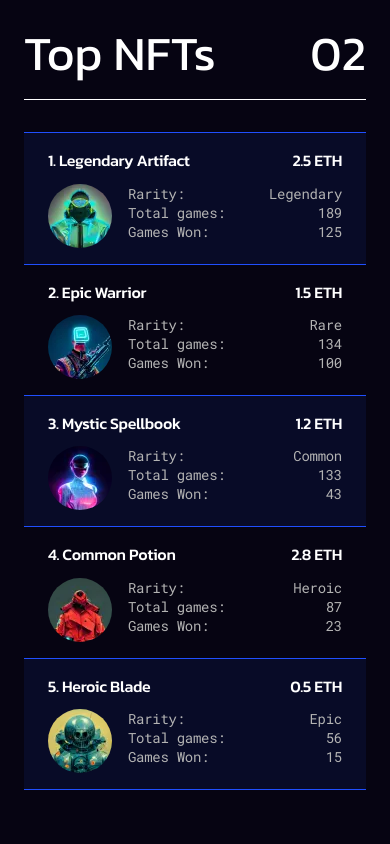
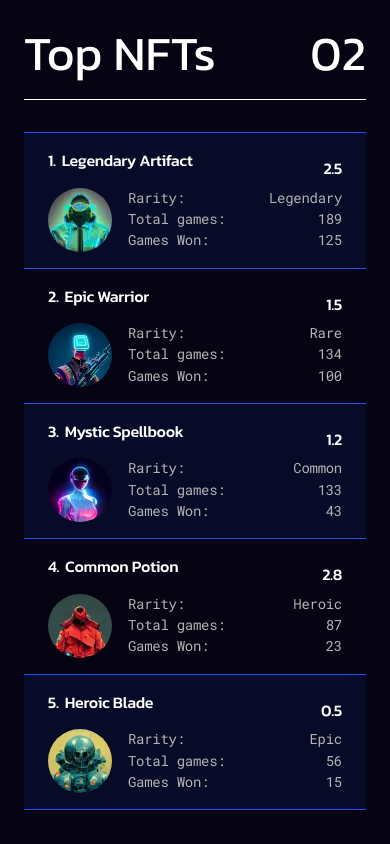
Before and after one commit to DaniilPopov0809/dexola-capm, a React (Vite) app: page / in a window 390 px wide. Shown: the part 2340-3184 px from the top of the page. Built offline with nearby package versions, Linux system fonts and the light colour scheme; what google-libphonenumber would draw is missing.

Commit message:
UPD: NftTable, NftTableRow DEL: NftTableRowMobile

```diff
--- a/src/App.tsx
+++ b/src/App.tsx
@@ -9,8 +9,8 @@ function App() {
   return (
     <>
       <Header />
-      <main >
-        <Hero/>
+      <main>
+        <Hero />
         <Features />
         <TopNfts />
         <JoinUs />
--- a/src/components/UI/NftTable/NftTable.module.scss
+++ b/src/components/UI/NftTable/NftTable.module.scss
@@ -6,16 +6,29 @@
   color: $whiteColor;
   border: none;
 
-  @media screen and (min-width: $tablet) {
-    text-align: start;
-  }
+  // @media screen and (min-width: $tablet) {
+  //   text-align: start;
+  // }
 }
 
 .table__head {
   text-align: left;
+  display: none;
+
+  @media screen and (min-width: $tablet) {
+    display: block;
+  }
+
   @media screen and (min-width: $tablet) and (max-width: $tabletEnd) {
     vertical-align: top;
   }
+}
+
+.table__headRow {
+  display: grid;
+
+  grid-template-columns: 64px 1fr 16.7% 13% 13.4% 13.2%;
+  grid-template-rows: auto;
 }
 
 .table__headCell {
--- a/src/components/UI/NftTable/NftTable.tsx
+++ b/src/components/UI/NftTable/NftTable.tsx
@@ -1,27 +1,11 @@
-import { useEffect, useState } from "react";
 import nftMockData from "../../../data/toptNftMockData";
 import NftTableRow from "../NftTableRow/NftTableRow";
-import NftTableRowMobile from "../NftTableRowMobile/NftTableRowMobile";
+
 import styles from "./NftTable.module.scss";
 
 const NftTable = () => {
-  const [isMobile, setIsMobile] = useState(window.innerWidth < 744);
-
-  useEffect(() => {
-    const handleResize = () => {
-      setIsMobile(window.innerWidth < 744);
-    };
-
-    window.addEventListener("resize", handleResize);
-
-    return () => {
-      window.removeEventListener("resize", handleResize);
-    };
-  }, []);
-
   return (
     <table className={styles.table}>
-      {!isMobile && (
       <thead className={`title__h3 ${styles.table__head}`}>
         <tr className={styles.table__headRow}>
           <th
@@ -46,26 +30,11 @@ const NftTable = () => {
           </th>
         </tr>
       </thead>
-      )}
       <tbody className={`${styles.table_body}`}>
         {nftMockData.map(
           ({ id, avatar, name, level, games, win, price }, index) => {
-            if (!isMobile) {
             return (
               <NftTableRow
-                  key={id}
-                  id={id}
-                  avatar={avatar}
-                  name={name}
-                  level={level}
-                  games={games}
-                  win={win}
-                  price={price}
-                />
-              );
-            } else {
-              return (
-                <NftTableRowMobile
                 key={id}
                 id={id}
                 avatar={avatar}
@@ -78,7 +47,6 @@ const NftTable = () => {
               />
             );
           }
-          }
         )}
       </tbody>
     </table>
--- a/src/components/UI/NftTableRow/NftTableRow.module.scss
+++ b/src/components/UI/NftTableRow/NftTableRow.module.scss
@@ -1,7 +1,32 @@
 @import "../../../styles/common/variables";
 
 .row {
-  height: 80px;
+  display: grid;
+
+  padding: 16px 24px;
+
+  grid-template-areas:
+    "name name price"
+    "avatar level level"
+    "avatar games games"
+    "avatar win win";
+  grid-template-columns: 80px 1fr 1fr;
+  grid-template-rows: auto;
+
+  @media screen and (min-width: $tablet) {
+    padding: 8px 0;
+
+    grid-template-areas: "avatar name level games win price";
+
+    grid-template-columns: 64px 1fr 16.7% 13% 13.4% 13.2%;
+    grid-template-rows: auto;
+  }
+
+  @media screen and (min-width: $desktop) {
+    grid-template-columns: 64px 1fr 15% 14.5% 14.2% 13.6%;
+    grid-template-rows: auto;
+  }
+
   &:nth-child(odd) {
     background-color: $accentRowColor;
     border-bottom: 1px solid $accentBlueColor;
@@ -9,9 +34,19 @@
   }
 }
 
+.row__number {
+  margin-right: 6px;
+  @media screen and (min-width: $tablet) {
+    display: none;
+  }
+}
+
 .row__cell {
+  display: flex;
+  justify-content: space-between;
   @media screen and (min-width: $tablet) {
     padding: 11px 16px;
+    align-items: center;
   }
 
   @media screen and (min-width: $desktop) {
@@ -19,64 +54,101 @@
   }
 }
 
+.row__cellLabel {
+  @media screen and (min-width: $tablet) {
+    display: none;
+  }
+}
+
 .row__img {
   min-width: 64px;
   min-height: 64px;
-  padding: 8px 0;
   border-radius: 50%;
 }
 
 .row__cellAvatar {
-  width: 64px;
+  grid-area: avatar;
+  // width: 64px;
+}
+
+.row__cellName,
+.row__cellPrice {
+  @media screen and (min-width: $mobile) and (max-width: $mobileEnd) {
+    font-family: $titleSubtitleFont;
+    font-size: 1rem;
+    font-weight: $mediumWeight;
+    line-height: 1.4;
+  }
 }
 
 .row__cellName {
-  @media screen and (min-width: $tablet) {
-    width: 34.5%;
+  grid-area: name;
+  justify-content: start;
+
+  @media screen and (min-width: $mobile) and (max-width: $mobileEnd) {
+    margin-bottom: 16px;
   }
 
-  @media screen and (min-width: $desktop) {
-    width: 37.4%;
+  // @media screen and (min-width: $desktop) {
+  //   width: 37.4%;
+  // }
+}
+
+.row__cellLevel,
+.row__cellGames,
+.row__cellWin {
+  @media screen and (min-width: $mobile) and (max-width: $mobileEnd) {
+    color: $lightGreyColor;
   }
 }
 
 .row__cellLevel {
-  @media screen and (min-width: $tablet) {
-    width: 16.7%;
-    padding: 11px 16px;
-  }
+  grid-area: level;
+  // @media screen and (min-width: $tablet) {
+  //   width: 16.7%;
+  //   padding: 11px 16px;
+  // }
 
-  @media screen and (min-width: $desktop) {
-    width: 15%;
-    padding: 11px 24px;
-  }
+  // @media screen and (min-width: $desktop) {
+  //   width: 15%;
+  //   padding: 11px 24px;
+  // }
 }
 
 .row__cellGames {
-  @media screen and (min-width: $tablet) {
-    width: 13%;
-  }
+  grid-area: games;
+  // @media screen and (min-width: $tablet) {
+  //   width: 13%;
+  // }
 
-  @media screen and (min-width: $desktop) {
-    width: 14.5%;
-  }
+  // @media screen and (min-width: $desktop) {
+  //   width: 14.5%;
+  // }
 }
 .row__cellWin {
-  @media screen and (min-width: $tablet) {
-    width: 13.4%;
-  }
+  grid-area: win;
+  // @media screen and (min-width: $tablet) {
+  //   width: 13.4%;
+  // }
 
-  @media screen and (min-width: $desktop) {
-    width: 14.2%;
-  }
+  // @media screen and (min-width: $desktop) {
+  //   width: 14.2%;
+  // }
 }
 
 .row__cellPrice {
-  @media screen and (min-width: $tablet) {
-    width: 13.2%;
+  grid-area: price;
+  @media screen and (min-width: $mobile) and (max-width: $mobileEnd) {
+    display: flex;
+    align-items: center;
+    justify-content: end;
   }
 
-  @media screen and (min-width: $desktop) {
-    width: 13.6%;
-  }
+  // @media screen and (min-width: $tablet) {
+  //   width: 13.2%;
+  // }
+
+  // @media screen and (min-width: $desktop) {
+  //   width: 13.6%;
+  // }
 }
--- a/src/components/UI/NftTableRow/NftTableRow.tsx
+++ b/src/components/UI/NftTableRow/NftTableRow.tsx
@@ -8,7 +8,8 @@ const NftTableRow = ({
   games,
   win,
   price,
-}: TopNftsProps, ) => {
+  index,
+}: TopNftsProps) => {
   return (
     <tr className={styles.row}>
       <td headers="avatar" className={`${styles.row__cellAvatar}`}>
@@ -23,11 +24,39 @@ const NftTableRow = ({
           height="64"
         />
       </td>
-      <td headers="name" className={`${styles.row__cell} ${styles.row__cellName}`}>{name}</td>
-      <td headers="level" className={`${styles.row__cell} ${styles.row__cellLevel}`}>{level}</td>
-      <td headers="games" className={`${styles.row__cell} ${styles.row__cellGames}`}>{games}</td>
-      <td headers="win" className={`${styles.row__cell} ${styles.row__cellWin}`}>{win}</td>
-      <td headers="price" className={`${styles.row__cell} ${styles.row__cellPrice}`}>{price}</td>
+      <td
+        headers="name"
+        className={`${styles.row__cell} ${styles.row__cellName}`}
+      >
+        <span className={styles.row__number}>{`${index+1}.`}</span><span>{name}</span>
+      </td>
+      <td
+        headers="level"
+        className={`${styles.row__cell} ${styles.row__cellLevel}`}
+      >
+        <span className={styles.row__cellLabel}>Rarity:</span>{" "}
+        <span>{level}</span>
+      </td>
+      <td
+        headers="games"
+        className={`${styles.row__cell} ${styles.row__cellGames}`}
+      >
+        <span className={styles.row__cellLabel}>Total games:</span>
+        <span>{games}</span>
+      </td>
+      <td
+        headers="win"
+        className={`${styles.row__cell} ${styles.row__cellWin}`}
+      >
+        <span className={styles.row__cellLabel}>Games Won:</span>
+        <span>{win}</span>
+      </td>
+      <td
+        headers="price"
+        className={`${styles.row__cell} ${styles.row__cellPrice}`}
+      >
+        {price}
+      </td>
     </tr>
   );
 };
--- a/src/components/UI/NftTableRowMobile/NftTableRowMobile.module.scss
+++ /dev/null
@@ -1,99 +0,0 @@
-@import "../../../styles/common/variables";
-
-.row {
-  height: 80px;
-  &:nth-child(odd) {
-    background-color: $accentRowColor;
-    border-bottom: 1px solid $accentBlueColor;
-    border-top: 1px solid $accentBlueColor;
-  }
-}
-
-.cell {
-  padding: 16px 24px;
-}
-
-.cell__wrapHead {
-  display: flex;
-  justify-content: space-between;
-
-  margin-bottom: 12px;
-}
-
-.cell__wrapBody {
-  display: flex;
-
-  color: $lightGreyColor;
-}
-
-.cell__img {
-  min-width: 64px;
-  min-height: 64px;
-
-  margin-right: 16px;
-
-  border-radius: 50%;
-}
-
-.cell__list {
-  width: 100%;
-}
-
-.cell__listItem {
-  display: flex;
-  justify-content: space-between;
-}
-// .row__cellAvatar {
-//   width: 64px;
-// }
-
-// .row__cellName {
-//   @media screen and (min-width: $tablet) {
-//     width: 34.5%;
-//   }
-
-//   @media screen and (min-width: $desktop) {
-//     width: 37.4%;
-//   }
-// }
-
-// .row__cellLevel {
-//   @media screen and (min-width: $tablet) {
-//     width: 16.7%;
-//     padding: 11px 16px;
-//   }
-
-//   @media screen and (min-width: $desktop) {
-//     width: 15%;
-//     padding: 11px 24px;
-//   }
-// }
-
-// .row__cellGames {
-//   @media screen and (min-width: $tablet) {
-//     width: 13%;
-//   }
-
-//   @media screen and (min-width: $desktop) {
-//     width: 14.5%;
-//   }
-// }
-// .row__cellWin {
-//   @media screen and (min-width: $tablet) {
-//     width: 13.4%;
-//   }
-
-//   @media screen and (min-width: $desktop) {
-//     width: 14.2%;
-//   }
-// }
-
-// .row__cellPrice {
-//   @media screen and (min-width: $tablet) {
-//     width: 13.2%;
-//   }
-
-//   @media screen and (min-width: $desktop) {
-//     width: 13.6%;
-//   }
-// }
--- a/src/components/UI/NftTableRowMobile/NftTableRowMobile.tsx
+++ /dev/null
@@ -1,41 +0,0 @@
-import styles from "./NftTableRowMobile.module.scss"
-import { TopNftsProps } from "../../../types";
-
-const NftTableRowMobile = ({
-  avatar,
-  name,
-  level,
-  games,
-  win,
-  price,
-  index=0,
-}: TopNftsProps ) => {
-  return (
-    <tr className={styles.row}>
-      <td className={styles.cell}>
-        <div className={`title__h3 ${styles.cell__wrapHead}`}>
-        <span>{`${index+1}. ${name}`}</span><span>{`${price} ETH`}</span>
-        </div>
-        <div className={styles.cell__wrapBody}>
-        <img
-          className={styles.cell__img}
-          srcSet={`${avatar.x1} 1x,
-                    ${avatar.x2} 2x,
-                    ${avatar.x3} 3x`}
-          src={avatar.x1}
-          alt={`${name} image`}
-          width="64"
-          height="64"
-        />
-        <ul className={styles.cell__list}>
-          <li className={styles.cell__listItem}><span>Rarity:</span><span>{level}</span></li>
-          <li className={styles.cell__listItem}><span>Total games:</span><span>{games}</span></li>
-          <li className={styles.cell__listItem}><span>Games Won:</span><span>{win}</span></li>
-        </ul>
-        </div>
-      </td>
-    </tr>
-  );
-};
-
-export default NftTableRowMobile;
--- a/src/types/index.ts
+++ b/src/types/index.ts
@@ -41,5 +41,5 @@ export interface TopNftsProps {
   games: string;
   win: string;
   price: string;
-  index?: number;
+  index: number;
 }
```
Lines whose indentation alone changed are shown as unchanged.
